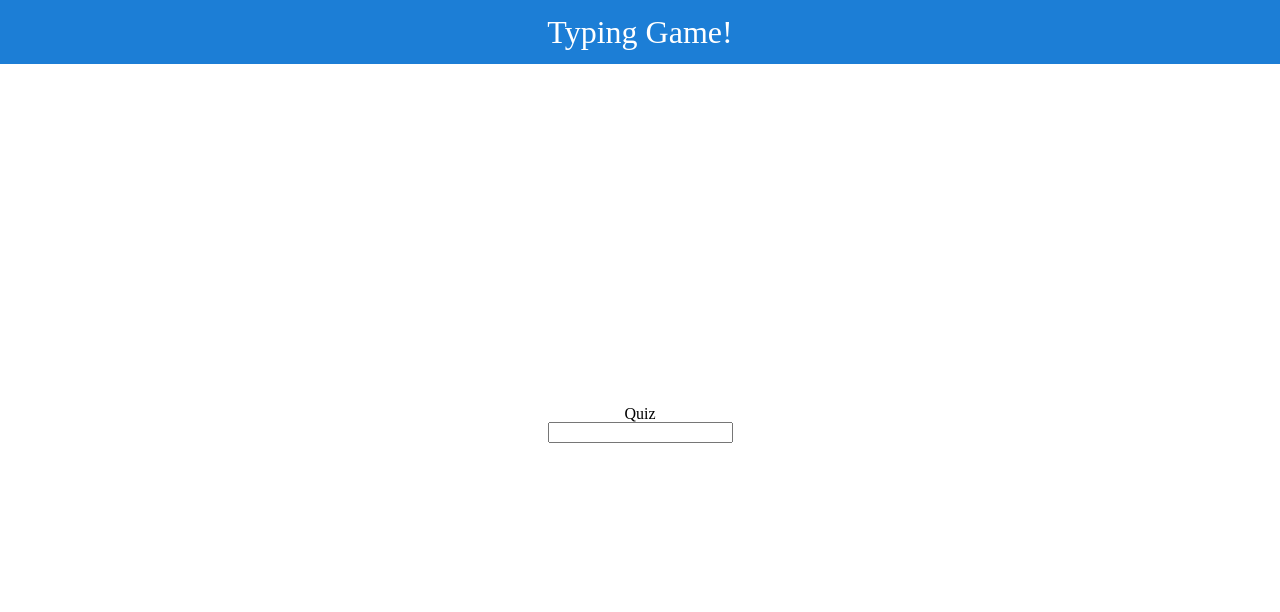
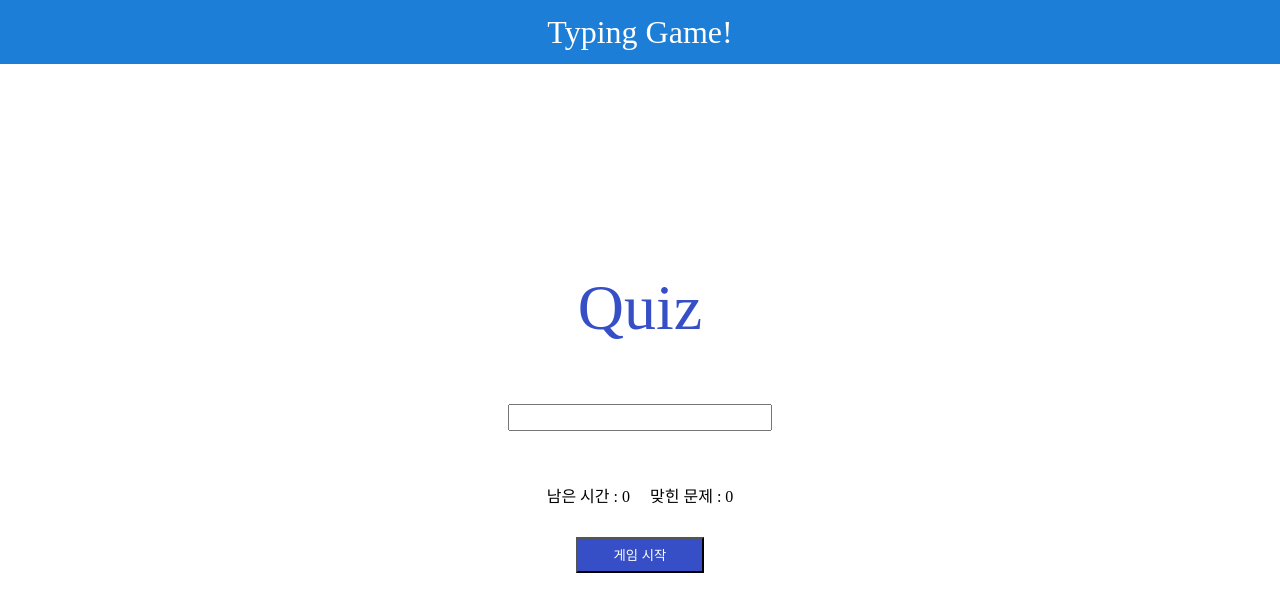
Before and after one commit to InwooLeeme/Typing-Game, a plain HTML site: page index.html in a window 1280 px wide. Drawn offline with Linux system fonts and the light colour scheme.

Commit message:
Complete Game Design.
Completed game design like design result in README.md file.

```diff
--- a/index.html
+++ b/index.html
@@ -16,6 +16,11 @@
             <form>
                 <input class="" type="text" placeholder="">
             </form>
+            <div class="game__info">
+                남은 시간 : <span class="left__time">0</span>
+                맞힌 문제 : <span class="collect__quiz">0</span>
+            </div>
+            <button type="submit">게임 시작</button>
         </div>
         <script defer="defer" type="module" src="src/js/main.js"></script>
     </body>
--- a/src/style/style.css
+++ b/src/style/style.css
@@ -2,7 +2,7 @@
 
 body {
   width: 100%;
-  height: 90vh;
+  height: 100vh;
 }
 
 .game__title {
@@ -27,3 +27,35 @@ body {
   justify-content: center;
   align-items: center;
 }
+
+.game__container .quiz {
+  font-size: 4rem;
+  color: #364fc7;
+}
+
+.game__container form {
+  margin: 4rem 0;
+  width: 100%;
+  display: flex;
+  justify-content: center;
+}
+
+.game__container input {
+  width: 20%;
+  height: 100%;
+}
+
+.game__container .game__info {
+  margin-bottom: 2rem;
+}
+
+.game__container button {
+  width: 10%;
+  height: 5%;
+  background-color: #364fc7;
+  color: #ffffff;
+}
+
+.game__container .game__info .left__time {
+  margin-right: 1rem;
+}
```
